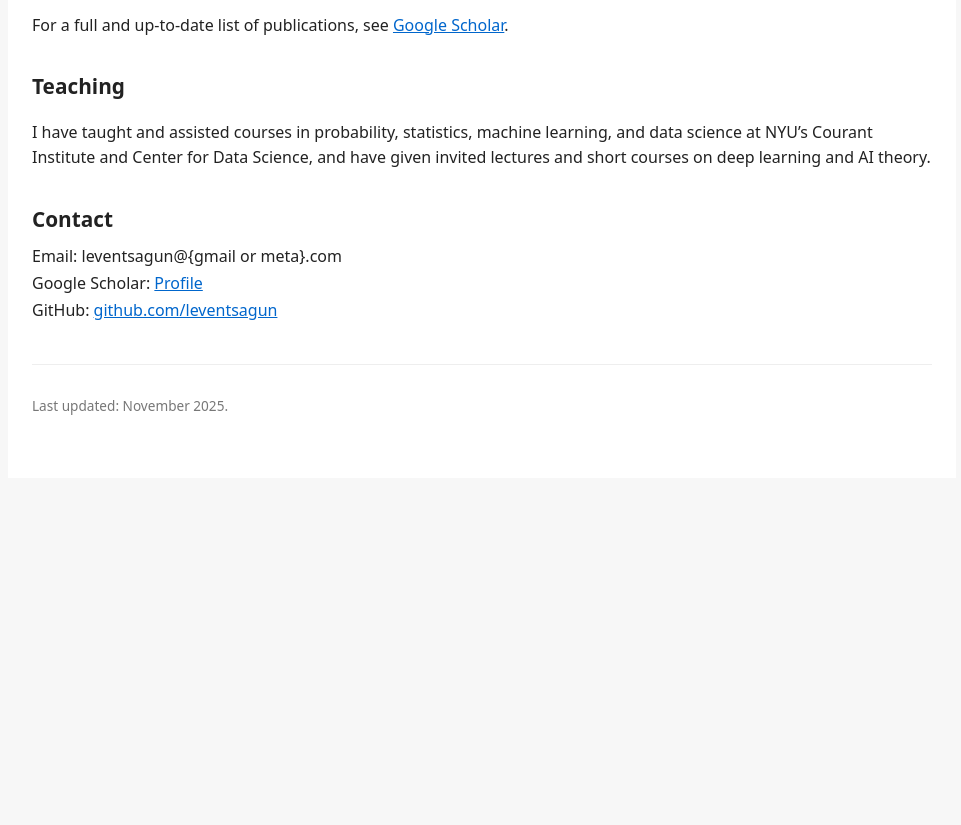
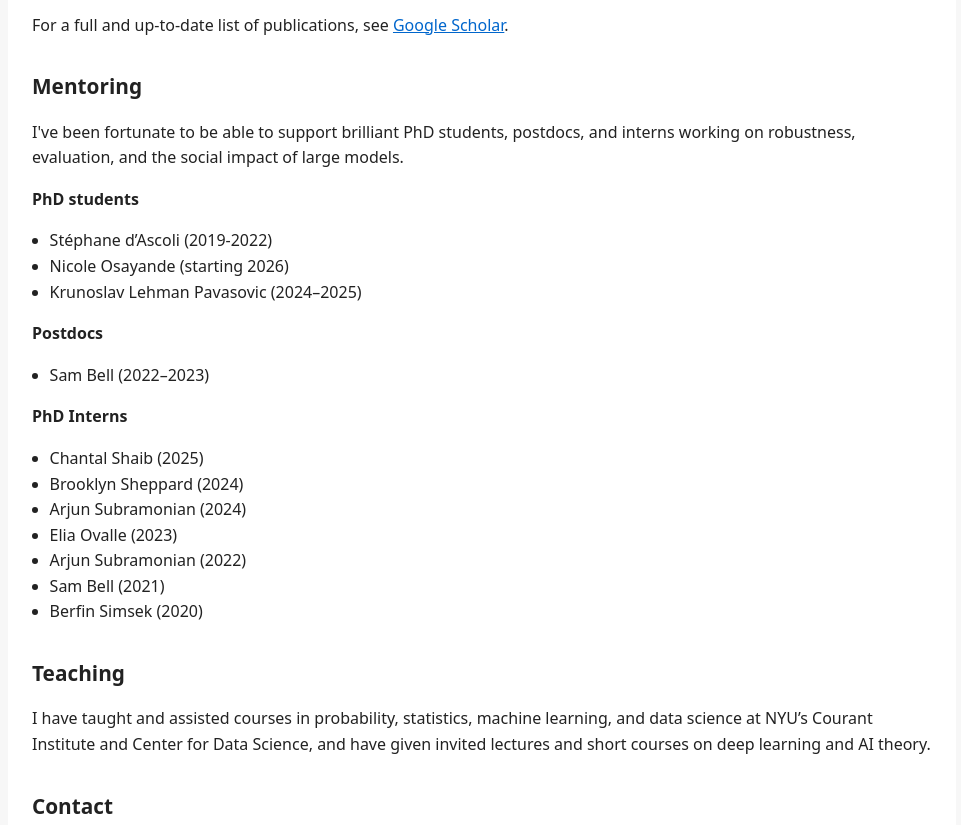
Before and after one commit to leventsagun/leventsagun.github.io, a plain HTML site: page index.html in a window 1280 px wide. Shown: the part 1193-2018 px from the top of the page, without its empty margins (158-1119 px from the left). Before the commit the page ends 1671 px from the top, so only its background shows below. Drawn offline with Linux system fonts and the light colour scheme.

Commit message:
Update index.html

```diff
--- a/index.html
+++ b/index.html
@@ -39,10 +39,10 @@
     <section id="research">
       <h2>Research interests</h2>
       <ul>
-        <li>Contextualized measurement for AI governance and construct validity</li>
-        <li>Spurious correlations, bias amplification, and fairness under shift</li>
-        <li>Robustness and reliability of large models in real-world settings</li>
-        <li>Optimization, over-parameterization, and loss landscapes in deep learning</li>
+        <li>Contextualized measurement for AI governance: construct validity and value-dependence</li>
+        <li>Failure modes in large models: brittleness, spurious correlations, and bias amplification</li>
+        <li>Robustness and reliability of large models and distribution shift</li>
+        <li>Optimization, over-parameterization, and inductive biases in deep learning</li>
       </ul>
     </section>
 
@@ -106,6 +106,37 @@
       </p>
     </section>
 
+    <section id="mentoring">
+      <h2>Mentoring</h2>
+      <p>
+        I've been fortunate to be able to support brilliant PhD students, postdocs, and interns working on robustness, evaluation, and the social impact of large models.
+      </p>
+      <p>
+        <p><strong>PhD students</strong></p>
+        <ul>
+          <li>Stéphane d’Ascoli (2019-2022)</li>
+          <li>Nicole Osayande (starting 2026)</li>
+          <li>Krunoslav Lehman Pavasovic (2024–2025)</li>
+        </ul>
+
+        <p><strong>Postdocs</strong></p>
+        <ul>
+          <li>Sam Bell (2022–2023)</li>
+        </ul>
+
+        <p><strong>PhD Interns</strong></p>
+        <ul>
+          <li>Chantal Shaib (2025)</li>
+          <li>Brooklyn Sheppard (2024)</li>
+          <li>Arjun Subramonian (2024)</li>
+          <li>Elia Ovalle (2023)</li>
+          <li>Arjun Subramonian (2022)</li>
+          <li>Sam Bell (2021)</li>
+          <li>Berfin Simsek (2020)</li>
+        </ul>
+      </p>
+    </section>
+
     <section id="teaching">
       <h2>Teaching</h2>
       <p>
```
